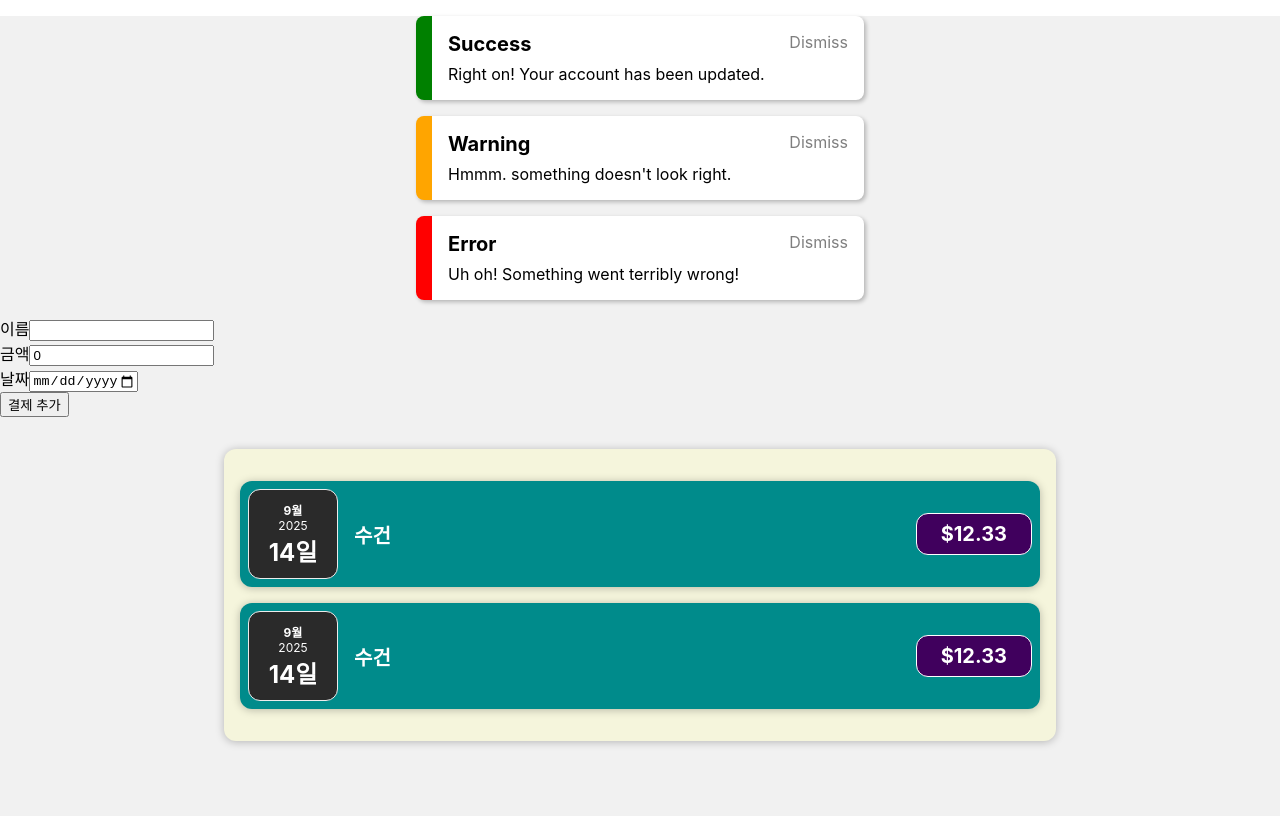
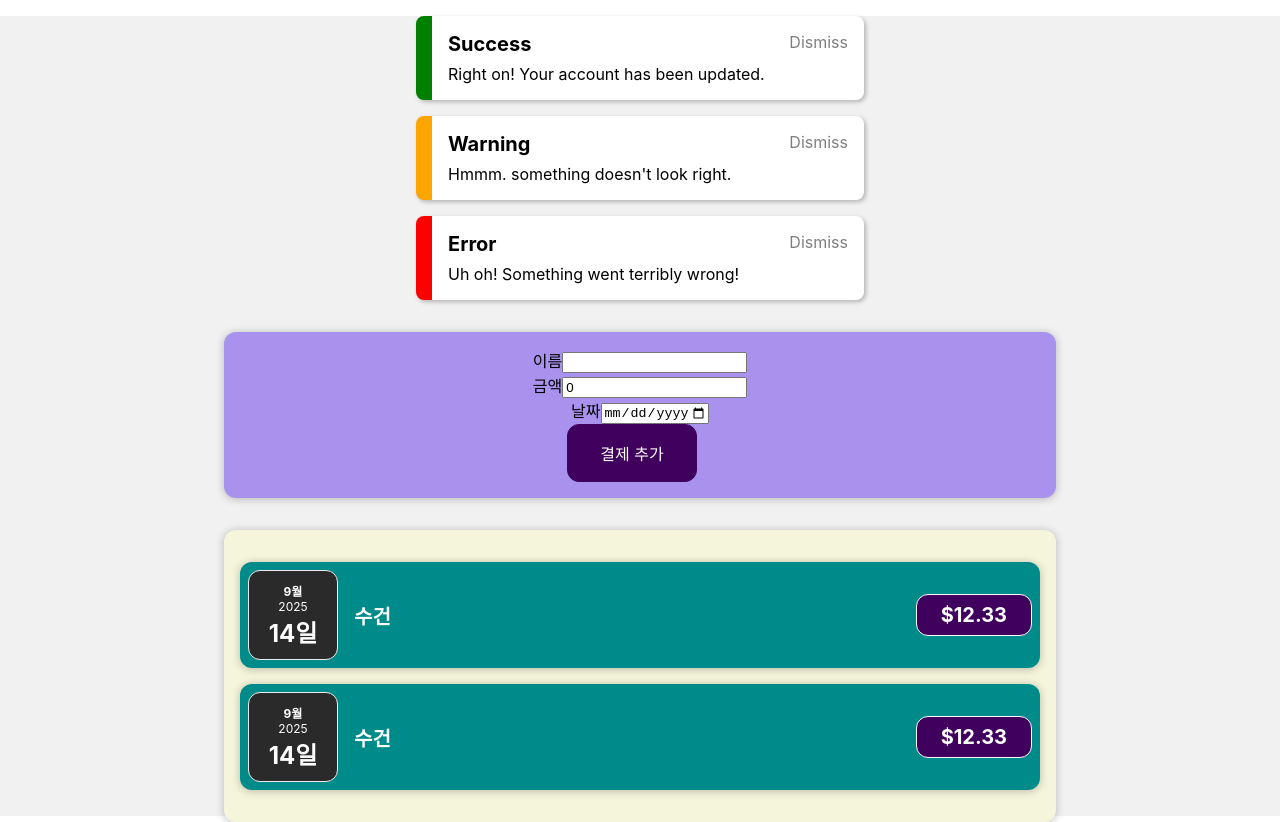
Before and after one commit to newfly101/bootcamp2024-react, a React (Create React App) app: page / in a window 1280 px wide. Built offline with nearby package versions, Linux system fonts and the light colour scheme.

Commit message:
[30강] 자식 컴포넌트에서 부모 컴포넌트로 상태 올리기(내 코드에 맞게 수정)

```diff
--- a/src/App.js
+++ b/src/App.js
@@ -56,8 +56,7 @@ function App() {
                     <ToastButton message={message}/>
                 </Toast>
             ))}
-            {/*<NewPayment />*/}
-            <PaymentForm getPaymentFormData={getPaymentFormData}/>
+            <NewPayment getPaymentFormData={getPaymentFormData}/>
             <Expenses items={expenses} />
         </div>
     );
--- a/src/components/NewPayment/NewPayment.js
+++ b/src/components/NewPayment/NewPayment.js
@@ -2,10 +2,10 @@ import React from 'react';
 import PaymentForm from './PaymentForm';
 import './NewPayment.css';
 
-const NewPayment = () => {
+const NewPayment = ({getPaymentFormData}) => {
     return (
         <div className='new-payment'>
-            <PaymentForm />
+            <PaymentForm getPaymentFormData={getPaymentFormData}/>
         </div>
     );
 };
--- a/src/components/NewPayment/PaymentForm.js
+++ b/src/components/NewPayment/PaymentForm.js
@@ -23,7 +23,7 @@ const PaymentForm = ({getPaymentFormData}) => {
         event.preventDefault();
 
         getPaymentFormData(objectState);
-        console.log("objectState", objectState);
+        // console.log("objectState", objectState);
         // 초기화
         setObjectState({
             name : '',
```
